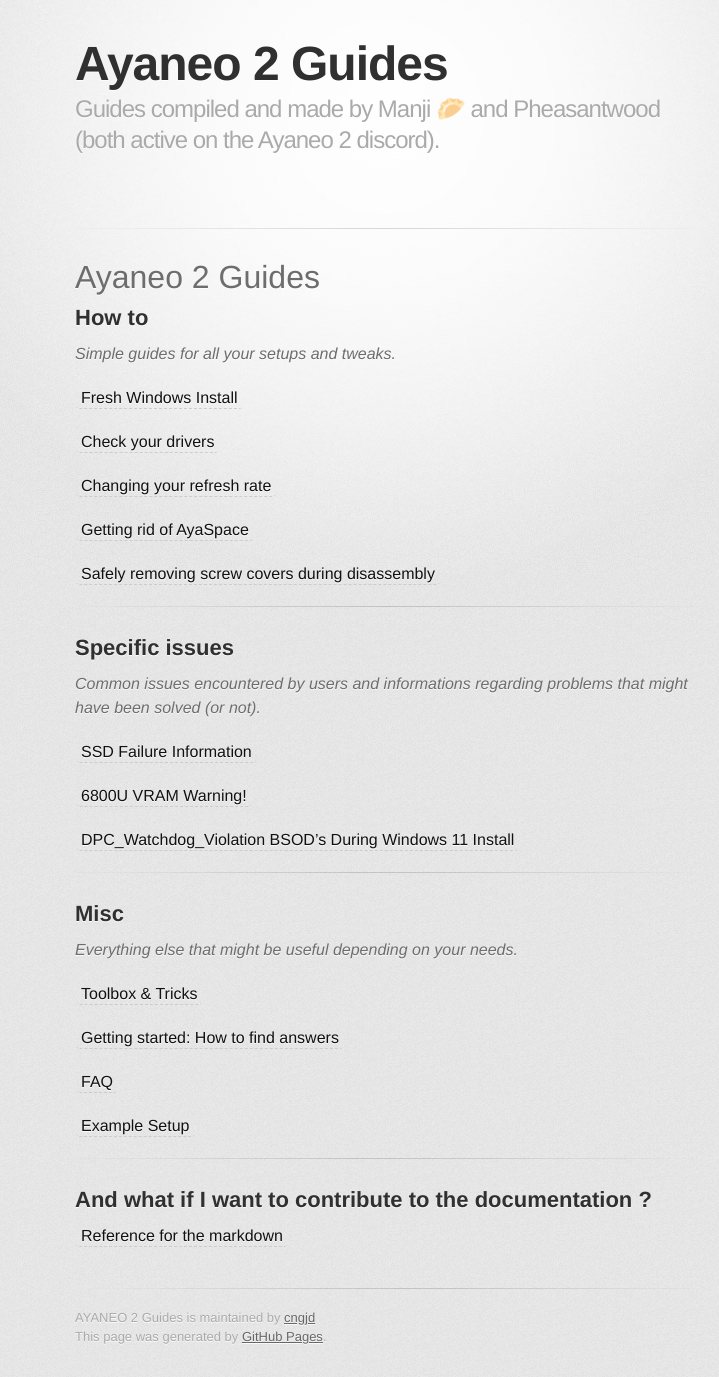
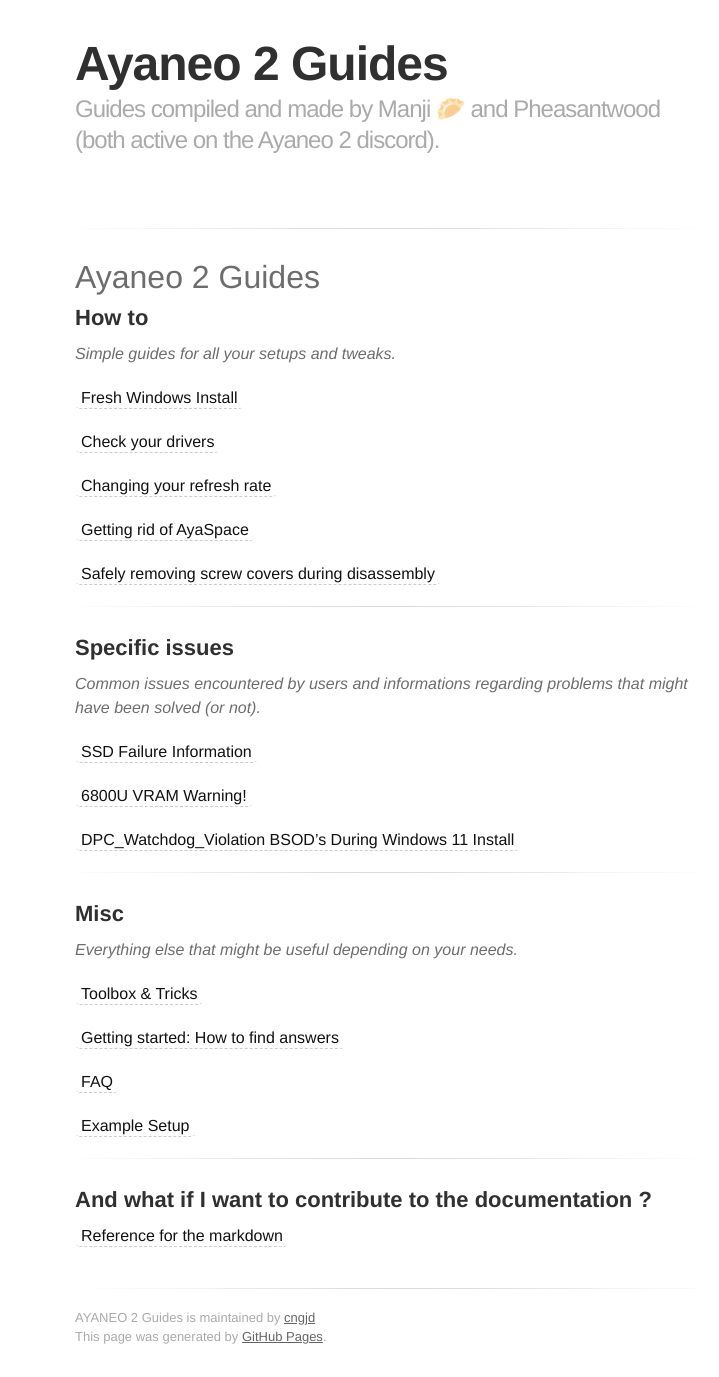
Before and after one commit to cngjd/AyaNeo2-docs, a Jekyll site: the page built from index.md, in a window 1280 px wide. Shown: the whole page, without its empty margins (255-974 px from the left). Built offline with Jekyll 4.4.1, drawn with Linux system fonts in a browser that asks for light colours; some web fonts are replaced; our own code applies the rules of GitHub Pages for plain Markdown files.

Commit message:
Update jekyll-theme-tactile.scss

```diff
--- a/_sass/jekyll-theme-tactile.scss
+++ b/_sass/jekyll-theme-tactile.scss
@@ -55,8 +55,6 @@
   font-size: 1em;
   line-height: 1.5;
   color: #6d6d6d;
-  text-shadow: 0 1px 0 rgba(255, 255, 255, 0.8);
-  background: #e7e7e7 url(../images/body-bg.png) 0 0 repeat;
 }
 
 a {
@@ -86,7 +84,6 @@
 
 #container {
   min-height: 595px;
-  background: transparent url(../images/highlight-bg.jpg) 50% 0 no-repeat;
 }
 
 .inner {
```
